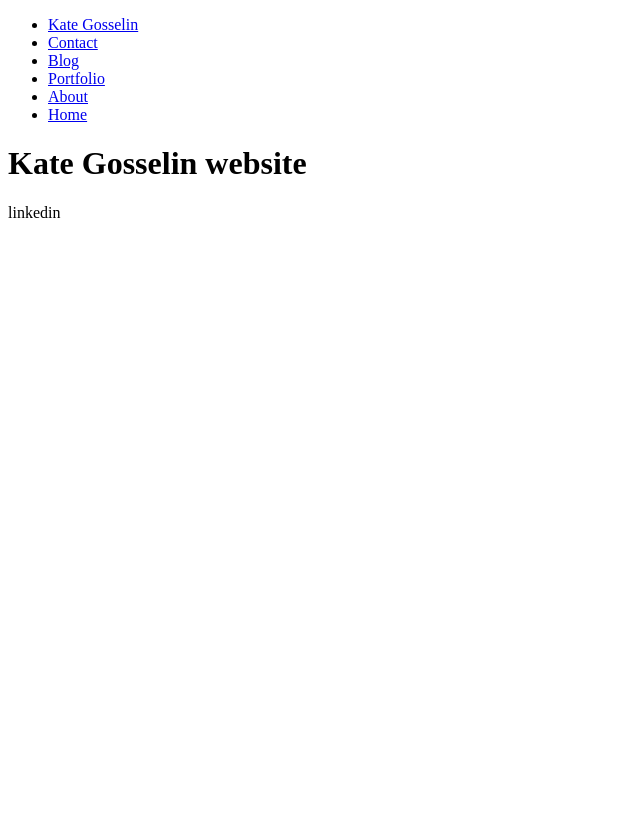
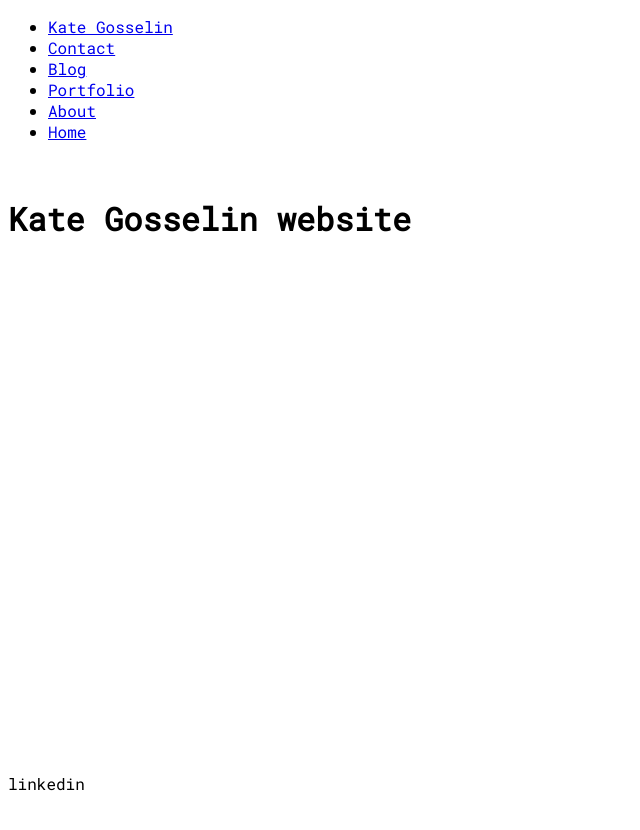
Before and after one commit to kategosselin/kategosselin.github.io, a plain HTML site: page index.html in a window 1280 px wide. Shown: the whole page, without its empty margins (0-640 px from the left). Before the commit the page ends 800 px from the top, so only its background shows below. Drawn offline with Linux system fonts and the light colour scheme.

Commit message:
Update index.html

```diff
--- a/index.html
+++ b/index.html
@@ -5,7 +5,7 @@
 <meta name="viewport" content="width=device-width, initial-scale=1.0">
 <title>Kate Gosselin</title>
 
-<link href="kategosselin.github.io/style.css" rel="stylesheet" type="text/css">
+<link href="kategosselin.github.io/custom.css" rel="stylesheet" type="text/css">
 <link href="https://fonts.googleapis.com/css?family=Roboto+Mono&display=swap" rel="stylesheet">
 
 </head>
```
